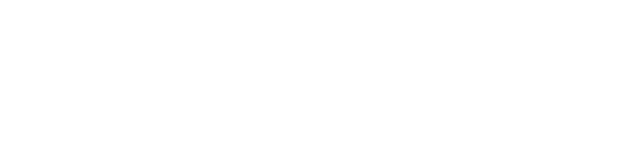
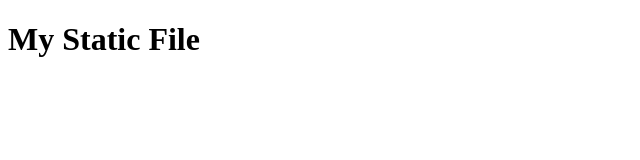
Before and after one commit to TMcMeans/palette-picker, a website: page public/index.html in a window 1280 px wide. Shown: the whole page, without its empty margins (0-640 px from the left). Drawn offline with Linux system fonts and the light colour scheme; files that its build step writes are made by us from their sources.

Commit message:
add HTML skeleton

```diff
--- a/public/index.html
+++ b/public/index.html
@@ -1,3 +1,13 @@
+<!DOCTYPE html>
 <html>
 
+<head>
+  <title>Express Intro</title>
+  <link rel="stylesheet" type="text/css" href="styles.css">
+</head>
+
+<body>
+  <h1>My Static File</h1>
+</body>
+
 </html>
```
